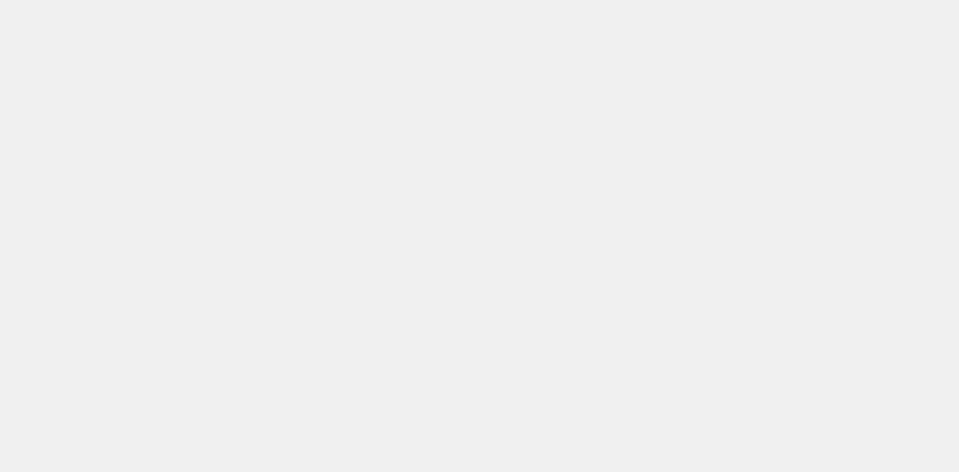
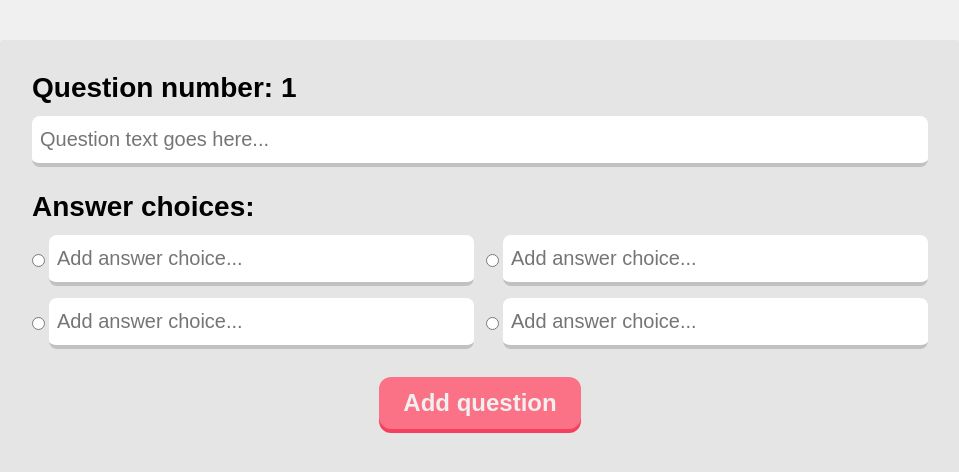
Before and after one commit to ayus-10/quizzy-frontend, a React (Vite) app: page /create in a window 1280 px wide. Before the commit this address had no page. Shown: the top 472 px of the page, without its empty margins (160-1119 px from the left). Built offline with nearby package versions, Linux system fonts and the light colour scheme.

Commit message:
create components for route /create

```diff
--- a/src/App.tsx
+++ b/src/App.tsx
@@ -1,7 +1,8 @@
-import { Routes, Route, Link } from "react-router-dom";
+import { Routes, Route } from "react-router-dom";
 import Quiz from "./routes/Quiz";
 import Home from "./routes/Home";
 import styles from "./styles/App.module.css";
+import Create from "./routes/Create";
 
 function App() {
   return (
@@ -9,6 +10,7 @@ function App() {
       <Routes>
         <Route element={<Home />} path={"/"} />
         <Route element={<Quiz />} path={"/quiz"} />
+        <Route element={<Create />} path={"/create"} />
       </Routes>
     </div>
   );
--- /dev/null
+++ b/src/components/QuestionForm.tsx
@@ -0,0 +1,55 @@
+import { Dispatch, SetStateAction, FormEvent } from "react";
+import Button from "./Button";
+import styles from "../styles/QuestionForm.module.css";
+
+type QuestionFormProps = {
+  questionNumber: number;
+  setQuestionNumber: Dispatch<SetStateAction<number>>;
+};
+
+function QuestionForm(props: QuestionFormProps) {
+  const { questionNumber, setQuestionNumber } = props;
+
+  function addQuestion(event: FormEvent<HTMLFormElement>) {
+    event.preventDefault();
+    setQuestionNumber((prev: number) => prev + 1);
+  }
+
+  return (
+    <form className={styles.form} onSubmit={addQuestion}>
+      <div className={styles.input_parent}>
+        <div className={styles.question}>
+          <h2 className={styles.title}>Question number: {questionNumber}</h2>
+          <input
+            type="text"
+            className={styles.input}
+            placeholder="Question text goes here..."
+          />
+        </div>
+        <div className={styles.answers_parent}>
+          <h2 className={styles.title}>Answer choices:</h2>
+          <div className={styles.answers}>
+            {Array.from({ length: 4 }).map((_, index) => {
+              return (
+                <div className={styles.answer} key={index}>
+                  <input type="radio" name={`question${questionNumber}`} />
+                  <input
+                    className={styles.input}
+                    id={`answer${index}`}
+                    type="text"
+                    placeholder="Add answer choice..."
+                  />
+                </div>
+              );
+            })}
+          </div>
+        </div>
+      </div>
+      <div className={styles.button_parent}>
+        <Button text="Add question" />
+      </div>
+    </form>
+  );
+}
+
+export default QuestionForm;
--- a/src/routes/Create.tsx
+++ b/src/routes/Create.tsx
@@ -1,7 +1,23 @@
-import { useState, useEffect, useRef } from "react";
+import { useState } from "react";
+import QuestionForm from "../components/QuestionForm";
+import styles from "../styles/Create.module.css";
 
 function Create() {
-  return <div>Create</div>;
+  const [questionNumber, setQuestionNumber] = useState(1);
+
+  return (
+    <div className={styles.container}>
+      <div className={styles.questions}>
+        {Array.from({ length: questionNumber }).map((_, index) => (
+          <QuestionForm
+            key={index}
+            questionNumber={index + 1}
+            setQuestionNumber={setQuestionNumber}
+          />
+        ))}
+      </div>
+    </div>
+  );
 }
 
 export default Create;
--- a/src/routes/Home.tsx
+++ b/src/routes/Home.tsx
@@ -32,8 +32,8 @@ function Home() {
       title: "Creating a quiz",
       state: "create",
       steps: [
-        "Click on the Create Quiz button below",
-        "Add the questions and answers",
+        "Click on the Create Quiz button below.",
+        "Add the questions and answers.",
         "Create your quiz!",
       ],
     },
--- a/src/styles/Button.module.css
+++ b/src/styles/Button.module.css
@@ -21,7 +21,7 @@
   transform: translateY(0.25rem);
 }
 
-@media screen and (min-width: 768px) {
+@media screen and (min-width: 769px) {
   .button {
     font-size: 1.5rem;
   }
--- /dev/null
+++ b/src/styles/Create.module.css
@@ -0,0 +1,21 @@
+.container {
+  background-color: inherit;
+  width: 100vw;
+  display: flex;
+  flex-direction: column;
+  align-items: center;
+}
+
+.questions {
+  width: 90%;
+  display: flex;
+  flex-direction: column;
+  gap: 1.5rem;
+  padding: 2.5rem 0;
+}
+
+@media screen and (min-width: 769px) {
+  .questions {
+    width: 75%;
+  }
+}
--- a/src/styles/Home.module.css
+++ b/src/styles/Home.module.css
@@ -56,6 +56,7 @@
 }
 
 .underline {
+  border-radius: 9999px;
   margin-top: 0.25rem;
   height: 0.25rem;
   width: 100%;
--- /dev/null
+++ b/src/styles/QuestionForm.module.css
@@ -0,0 +1,79 @@
+.form {
+  width: 100%;
+  margin: 0 auto;
+  padding: 2rem 1rem;
+  display: flex;
+  flex-direction: column;
+  gap: 1rem;
+  border-radius: 0.25rem;
+  background-color: var(--gray);
+}
+
+.input_parent {
+  display: flex;
+  flex-direction: column;
+  gap: 1.5rem;
+}
+
+.question,
+.answers_parent {
+  display: flex;
+  flex-direction: column;
+  gap: 0.75rem;
+}
+
+.title {
+  font-size: 1.5rem;
+}
+
+.answers {
+  display: flex;
+  flex-direction: column;
+  gap: 0.75rem;
+}
+
+.answer {
+  display: flex;
+  gap: 0.25rem;
+}
+
+.input {
+  width: 100%;
+  border: 0;
+  outline: none;
+  border-radius: 0.5rem;
+  border-bottom: 0.25rem solid var(--gray-dark);
+  padding: 0.75rem 0.5rem;
+  font-size: 1rem;
+  transition: 0.2s ease-in-out;
+}
+
+.input:hover,
+.input:focus {
+  border-color: var(--red-1);
+}
+
+.button_parent {
+  margin: 1rem 0;
+  display: grid;
+  place-content: center;
+}
+
+@media screen and (min-width: 769px) {
+  .form {
+    padding: 2rem;
+  }
+
+  .title {
+    font-size: 1.75rem;
+  }
+
+  .input {
+    font-size: 1.25rem;
+  }
+
+  .answers {
+    display: grid;
+    grid-template-columns: repeat(2, 1fr);
+  }
+}
```
